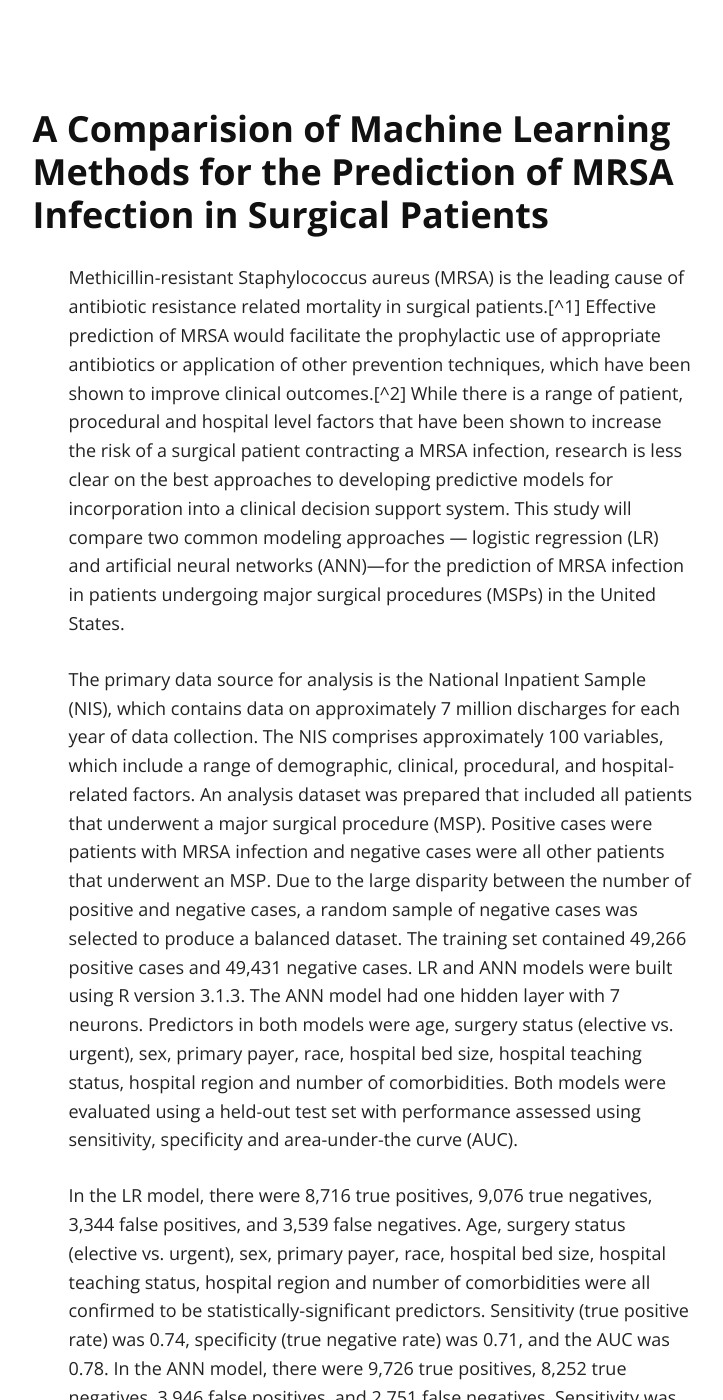
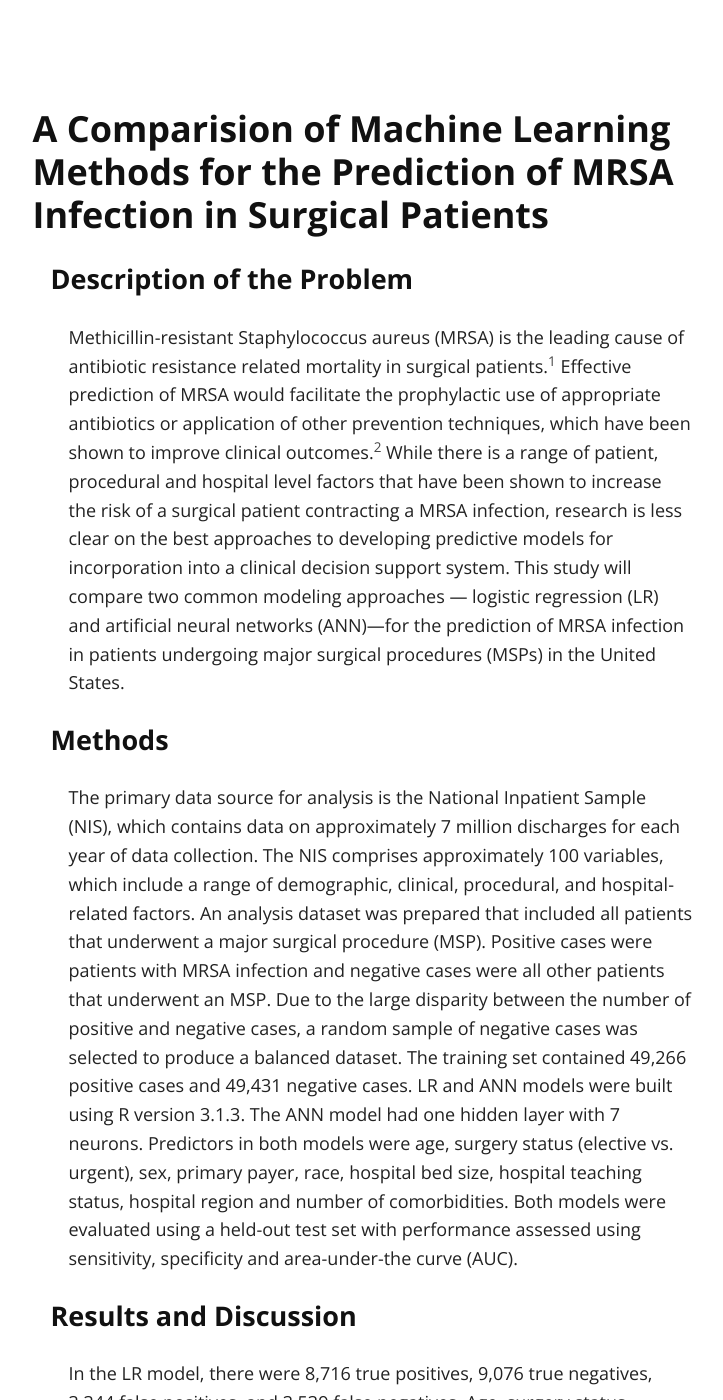
Before and after one commit to kevinwilson/kevinwilson.github.io, a Jekyll site: the page built from index.md, in a window 1280 px wide and 1400 px high, scrolled down 507 px. Shown: the whole window, without its empty margins (259-982 px from the left). Built offline with Jekyll 4.4.1, drawn with Linux system fonts in a browser that asks for light colours; nearby versions of some CDN libraries; our own code applies the rules of GitHub Pages for plain Markdown files; part of the change alters nothing that is shown; some of the changed text lies outside the part shown.

```diff
--- a/index.md
+++ b/index.md
@@ -6,10 +6,24 @@ layout: default
 
 ### A Comparision of Machine Learning Methods for the Prediction of MRSA Infection in Surgical Patients
 
+#### Description of the Problem
+
 Methicillin-resistant Staphylococcus aureus (MRSA) is the leading cause of antibiotic resistance related mortality in surgical patients.[^1] Effective prediction of MRSA would facilitate the prophylactic use of appropriate antibiotics or application of other prevention techniques, which have been shown to improve clinical outcomes.[^2]  While there is a range of patient, procedural and hospital level factors that have been shown to increase the risk of a surgical patient contracting a MRSA infection, research is less clear on the best approaches to developing predictive models for incorporation into a clinical decision support system. This study will compare two common modeling approaches — logistic regression (LR) and artificial neural networks (ANN)—for the prediction of MRSA infection in patients undergoing major surgical procedures (MSPs) in the United States.
+
+#### Methods
 
 The primary data source for analysis is the National Inpatient Sample (NIS), which contains data on approximately 7 million discharges for each year of data collection. The NIS comprises approximately 100 variables, which include a range of demographic, clinical, procedural, and hospital-related factors. An analysis dataset was prepared that included all patients that underwent a major surgical procedure (MSP). Positive cases were patients with MRSA infection and negative cases were all other patients that underwent an MSP. Due to the large disparity between the number of positive and negative cases, a random sample of negative cases was selected to produce a balanced dataset. The training set contained 49,266 positive cases and 49,431 negative cases. LR and ANN models were built using R version 3.1.3. The ANN model had one hidden layer with 7 neurons. Predictors in both models were age, surgery status (elective vs. urgent), sex, primary payer, race, hospital bed size, hospital teaching status, hospital region and number of comorbidities. Both models were evaluated using a held-out test set with performance assessed using sensitivity, specificity and area-under-the curve (AUC).
 
+#### Results and Discussion
+
 In the LR model, there were 8,716 true positives, 9,076 true negatives, 3,344 false positives, and 3,539 false negatives. Age, surgery status (elective vs. urgent), sex, primary payer, race, hospital bed size, hospital teaching status, hospital region and number of comorbidities were all confirmed to be statistically-significant predictors. Sensitivity (true positive rate) was 0.74, specificity (true negative rate) was 0.71, and the AUC was 0.78. In the ANN model, there were 9,726 true positives, 8,252 true negatives, 3,946 false positives, and 2,751 false negatives. Sensitivity was 0.68, specificity was 0.77, and the AUC was 0.80. The results suggest that LR and ANN are similarly effective modeling approaches, with LR more effective at correctly identifying positive (MRSA) cases and ANN more effective at correctly identifying negative cases.
 
+#### Conclusions
+
 This study assessed the feasibility of LR and ANN for the prediction of MRSA infection in surgical patients using a range of demographic, clinical, procedural, and hospital-related factors. The results showed that both algorithms are effective modeling approaches with reasonable sensitivity and specificity and suggest that a clinical decision support tool based on either model could be informative in clinical practice. While performance was reasonable, further research is necessary to assess the impact of a broader range of predictors.
+
+##### References:
+
+[^1]: Klein EY, Mojica N, Jiang W, et al. Trends in Methicillin-Resistant Staphylococcus aureus Hospitalizations in the United States, 2010-2014. Clin Infect Dis. 2017;65(11):1921-1923.
+
+[^2]: Humphreys H, Becker K, Dohmen PM, et al. Staphylococcus aureus and surgical site infections: benefits of screening and decolonization before surgery. J Hosp Infect. 2016;94(3):295-304.
```
